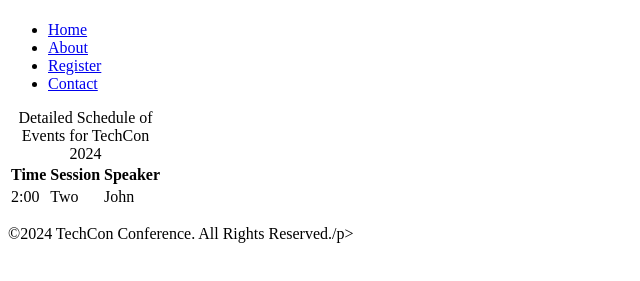
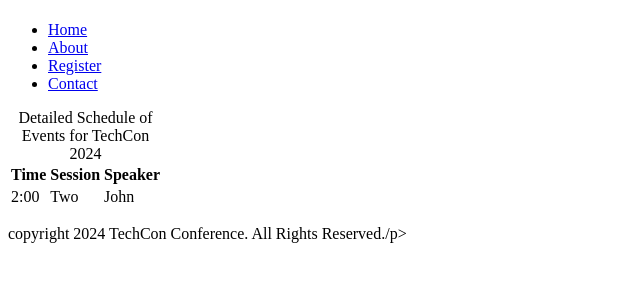
Before and after one commit to iam-andycoal/TechCon_HTML, a plain HTML site: page techcon_website/schedule.html in a window 1280 px wide. Shown: the part 59-340 px from the top of the page, without its empty margins (0-640 px from the left). Drawn offline with Linux system fonts and the light colour scheme.

Commit message:
Update schedule.html

```diff
--- a/techcon_website/schedule.html
+++ b/techcon_website/schedule.html
@@ -32,7 +32,7 @@
       </table>
     </main>
     <footer>
-      <p>&copy;2024 TechCon Conference. All Rights Reserved./p>
+      <p>copyright 2024 TechCon Conference. All Rights Reserved./p>
     </footer>
   </body>
 </html>
```
